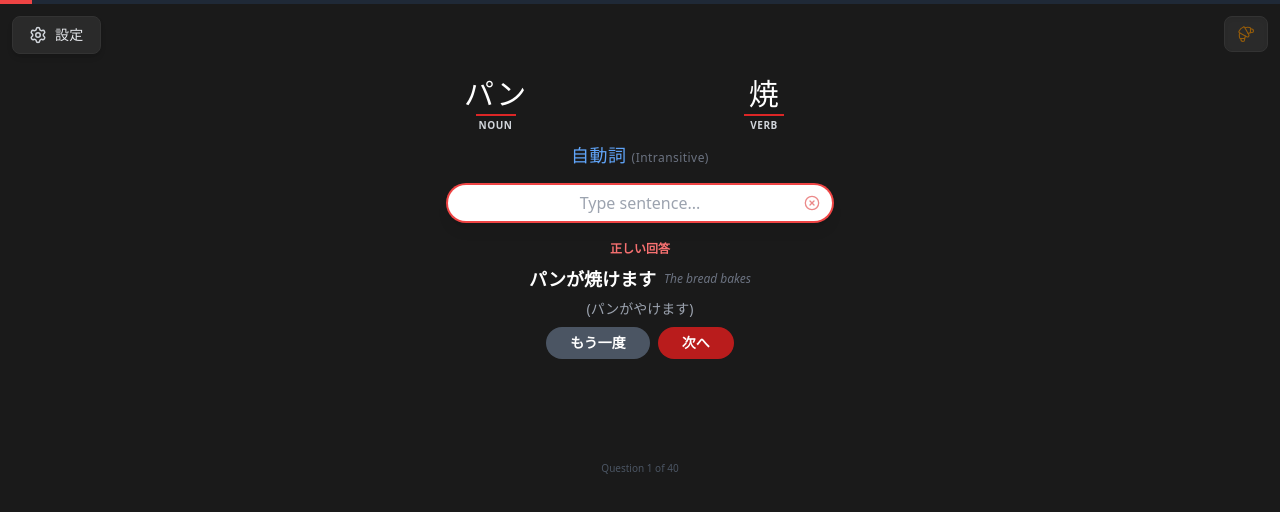
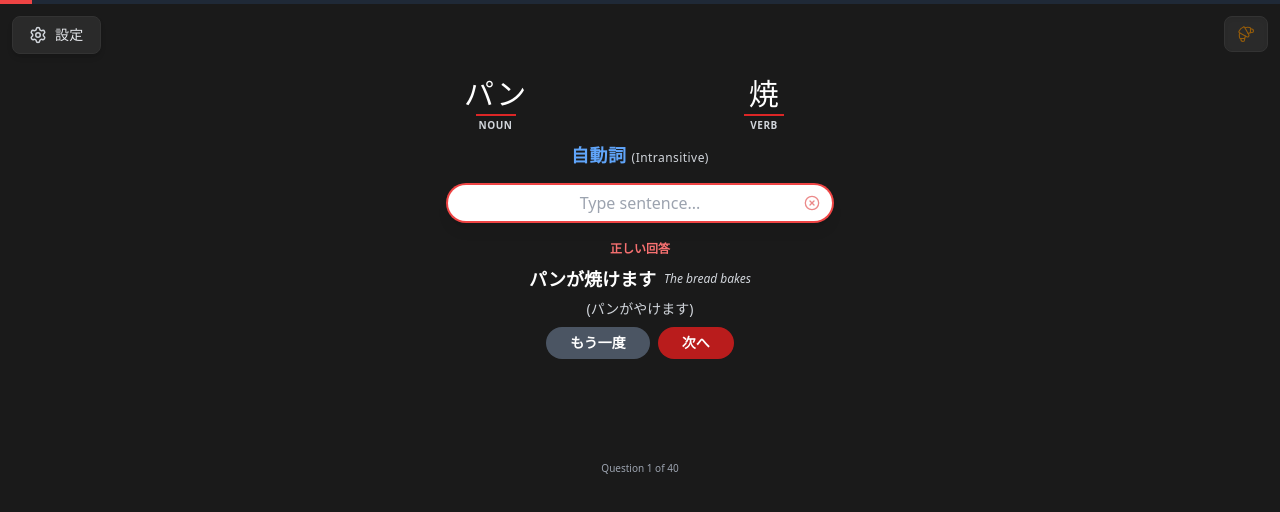
Before and after one commit to VictorKdy/japanese-verb-pairs, a React (Vite) app: page / in a window 1280 px wide. Both pictures are taken after a click on the button "わからない". Shown: the top 512 px of the page. Built offline with nearby package versions, Linux system fonts and the light colour scheme.

Commit message:
UI brightness and contrast improvements

```diff
--- a/package.json
+++ b/package.json
@@ -13,6 +13,7 @@
     "react-dom": "^18.2.0"
   },
   "devDependencies": {
+    "gh-pages": "^6.3.0",
     "parcel": "^2.11.0",
     "process": "^0.11.10"
   }
--- a/src/main.js
+++ b/src/main.js
@@ -202,7 +202,7 @@ export default function App() {
                       checked={selectedLevels.includes(level)}
                       onChange={() => toggleLevel(level)}
                     />
-                    <span className={`text-base ${selectedLevels.includes(level) ? 'text-white font-medium' : 'text-gray-500'}`}>
+                    <span className={`text-base ${selectedLevels.includes(level) ? 'text-white font-bold' : 'text-gray-400'}`}>
                       レベル {level}
                     </span>
                  </label>
@@ -225,10 +225,10 @@ export default function App() {
                     onChange={() => toggleType('Intransitive')}
                   />
                   <div className="flex flex-col">
-                    <span className={`text-base ${selectedTypes.includes('Intransitive') ? 'text-blue-400 font-medium' : 'text-gray-500'}`}>
+                    <span className={`text-base ${selectedTypes.includes('Intransitive') ? 'text-blue-400 font-bold' : 'text-gray-400'}`}>
                       自動詞
                     </span>
-                    <span className="text-[10px] text-gray-500">Intransitive</span>
+                    <span className={`text-[10px] ${selectedTypes.includes('Intransitive') ? 'text-gray-400 font-bold' : 'text-gray-400'}`}>Intransitive</span>
                   </div>
                </label>
 
@@ -243,10 +243,10 @@ export default function App() {
                     onChange={() => toggleType('Transitive')}
                   />
                   <div className="flex flex-col">
-                    <span className={`text-base ${selectedTypes.includes('Transitive') ? 'text-yellow-400 font-medium' : 'text-gray-500'}`}>
+                    <span className={`text-base ${selectedTypes.includes('Transitive') ? 'text-yellow-400 font-bold' : 'text-gray-400'}`}>
                       他動詞
                     </span>
-                    <span className="text-[10px] text-gray-500">Transitive</span>
+                    <span className={`text-[10px] ${selectedTypes.includes('Transitive') ? 'text-gray-400 font-bold' : 'text-gray-400'}`}>Transitive</span>
                   </div>
                </label>
              </div>
@@ -267,10 +267,10 @@ export default function App() {
                     onChange={() => setShowFurigana(!showFurigana)}
                   />
                   <div className="flex flex-col">
-                    <span className={`text-base ${showFurigana ? 'text-white font-medium' : 'text-gray-500'}`}>
+                    <span className={`text-base ${showFurigana ? 'text-white font-bold' : 'text-gray-400'}`}>
                       振仮名
                     </span>
-                    <span className="text-[10px] text-gray-500">Furigana</span>
+                    <span className={`text-[10px] ${showFurigana ? 'text-gray-400 font-bold' : 'text-gray-400'}`}>Furigana</span>
                   </div>
                </label>
 
@@ -285,10 +285,10 @@ export default function App() {
                     onChange={() => setShowDictionary(!showDictionary)}
                   />
                   <div className="flex flex-col">
-                    <span className={`text-base ${showDictionary ? 'text-white font-medium' : 'text-gray-500'}`}>
+                    <span className={`text-base ${showDictionary ? 'text-white font-bold' : 'text-gray-400'}`}>
                       辞書形
                     </span>
-                    <span className="text-[10px] text-gray-500">Dictionary Form</span>
+                    <span className={`text-[10px] ${showDictionary ? 'text-gray-400 font-bold' : 'text-gray-400'}`}>Dictionary Form</span>
                   </div>
                </label>
 
@@ -303,10 +303,10 @@ export default function App() {
                     onChange={() => setShowPairs(!showPairs)}
                   />
                   <div className="flex flex-col">
-                    <span className={`text-base ${showPairs ? 'text-white font-medium' : 'text-gray-500'}`}>
+                    <span className={`text-base ${showPairs ? 'text-white font-bold' : 'text-gray-400'}`}>
                       ペア表示
                     </span>
-                    <span className="text-[10px] text-gray-500">Show Pairs</span>
+                    <span className={`text-[10px] ${showPairs ? 'text-gray-400 font-bold' : 'text-gray-400'}`}>Show Pairs</span>
                   </div>
                </label>
              </div>
@@ -327,10 +327,10 @@ export default function App() {
                     onChange={() => setIsEasyMode(!isEasyMode)}
                   />
                   <div className="flex flex-col">
-                    <span className={`text-base ${isEasyMode ? 'text-white font-medium' : 'text-gray-500'}`}>
+                    <span className={`text-base ${isEasyMode ? 'text-white font-bold' : 'text-gray-400'}`}>
                       イージーモード
                     </span>
-                    <span className="text-[10px] text-gray-500">Easy Mode</span>
+                    <span className={`text-[10px] ${isEasyMode ? 'text-gray-400 font-bold' : 'text-gray-400'}`}>Easy Mode</span>
                   </div>
                </label>
              </div>
@@ -397,8 +397,8 @@ export default function App() {
               </div>
 
               {/* 3. Type Indicator */}
-              <div className={`text-lg tracking-wide font-light ${currentQuestion.type === 'Transitive' ? 'text-yellow-400' : 'text-blue-400'}`}>
-                {currentQuestion.type === 'Transitive' ? '他動詞' : '自動詞'} <span className="text-xs text-gray-500">({currentQuestion.type})</span>
+              <div className={`text-lg tracking-wide ${currentQuestion.type === 'Transitive' ? 'text-yellow-400' : 'text-blue-400'}`}>
+                <span className="font-bold">{currentQuestion.type === 'Transitive' ? '他動詞' : '自動詞'}</span> <span className="text-xs text-gray-300 font-normal">({currentQuestion.type})</span>
               </div>
 
             </div>
@@ -434,9 +434,9 @@ export default function App() {
                     <p className="text-red-400 text-xs font-bold mb-2">正しい回答</p>
                     <div className="flex items-center justify-center gap-2">
                       <p className="text-lg font-bold">{currentQuestion.sentence}</p>
-                      <p className="text-xs text-gray-500 italic">{currentQuestion.english}</p>
+                      <p className="text-xs text-gray-300 italic">{currentQuestion.english}</p>
                     </div>
-                    <p className="text-sm text-gray-400 mt-1">({currentQuestion.kana})</p>
+                    <p className="text-sm text-gray-300 mt-1">({currentQuestion.kana})</p>
                     {showPairs && (() => {
                       const pairId = currentQuestion.id % 2 === 1 ? currentQuestion.id + 1 : currentQuestion.id - 1;
                       const pairVerb = VERB_DATA.find(v => v.id === pairId);
@@ -497,7 +497,7 @@ export default function App() {
                  <div className="flex justify-center">
                    <button
                    onClick={handleGiveUp}
-                   className="text-gray-500 hover:text-gray-300 text-xs font-medium py-0.5 px-3 transition-colors"
+                   className="text-gray-300 hover:text-gray-100 text-xs font-medium py-0.5 px-3 transition-colors"
                  >
                    わからない
                  </button>
@@ -510,7 +510,7 @@ export default function App() {
       </div>
 
       {/* Question Counter - at bottom of top half */}
-      <div className="text-center text-gray-600 text-[10px] pb-1">
+      <div className="text-center text-gray-400 text-[10px] pb-1">
         Question {currentIndex + 1} of {shuffledData.length}
       </div>
 
```
